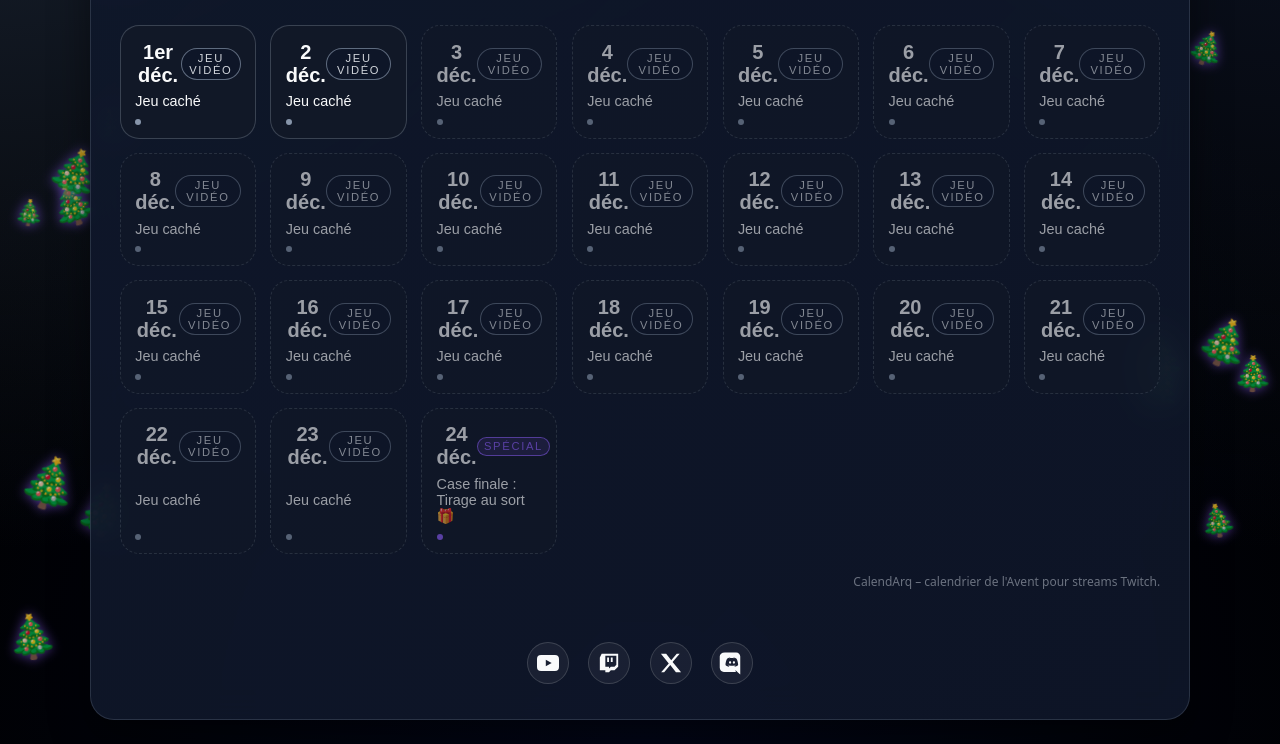
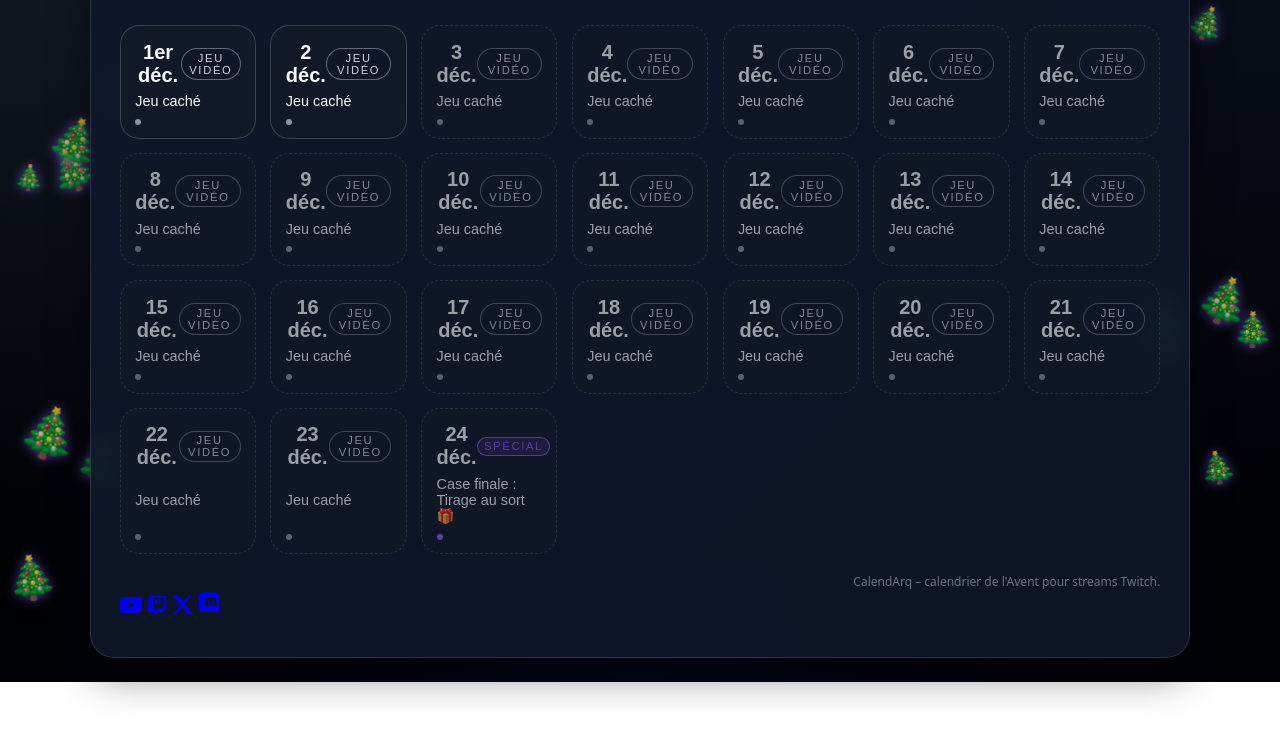
Before and after one commit to ArqueftX/calendArq, a plain HTML site: page index.html in a window 1280 px wide. Shown: the part 392-1136 px from the top of the page. After the commit the page ends 1074 px from the top, so only its background shows below. Drawn offline with Linux system fonts and the light colour scheme.

Commit message:
Update index.html

```diff
--- a/index.html
+++ b/index.html
@@ -517,42 +517,6 @@
     text-decoration: underline;
   }
 
-  .social-footer {
-    margin-top: 2rem;
-    padding-top: 1.2rem;
-    display: flex;
-    justify-content: center;
-    gap: 1.2rem;
-  }
-
-  .social-btn {
-    width: 42px;
-    height: 42px;
-    border-radius: 50%;
-    background: rgba(255,255,255,0.05);
-    display: flex;
-    align-items: center;
-    justify-content: center;
-    text-decoration: none;
-    color: #f9fafb;
-    border: 1px solid rgba(255,255,255,0.15);
-    transition: 0.2s ease;
-  }
-
-  .social-btn svg {
-    display: block;
-  }
-
-  .social-btn:hover {
-    transform: translateY(-3px) scale(1.05);
-    box-shadow: 0 0 18px rgba(0,0,0,0.6);
-  }
-
-  .social-btn.youtube:hover { background: #ff0000cc; }
-  .social-btn.twitch:hover  { background: #9146ffcc; }
-  .social-btn.twitter:hover { background: #1da1f2cc; }
-  .social-btn.discord:hover { background: #5865f2cc; }
-
   @media (max-width: 600px) {
     .app {
       padding: 1.15rem 1rem 1.6rem;
```
